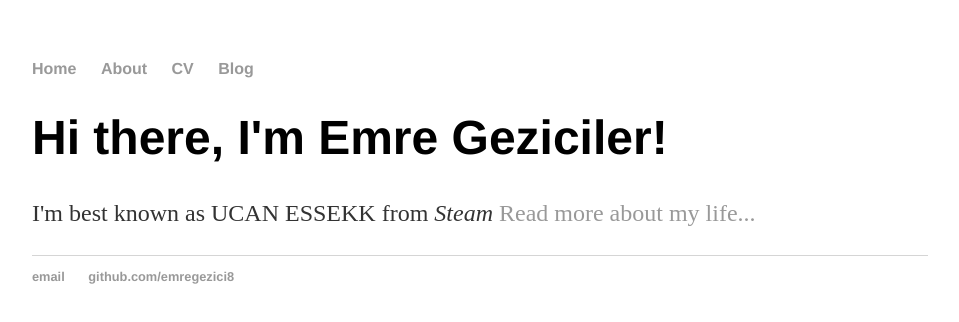
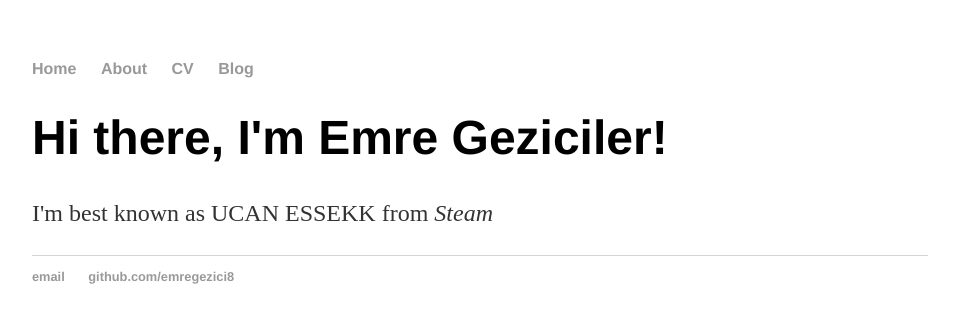
Before and after one commit to emregeziciler/firstwebsite, a plain HTML site: page index.html in a window 1280 px wide. Shown: the whole page, without its empty margins (160-1119 px from the left). Drawn offline with Linux system fonts and the light colour scheme.

Commit message:
Update index.html

```diff
--- a/index.html
+++ b/index.html
@@ -17,7 +17,7 @@
 		<div class="container">
     		<div class="blurb">
         		<h1>Hi there, I'm Emre Geziciler!</h1>
-				<p>I'm best known as UCAN ESSEKK from <em>Steam</em> <a href="/about">Read more about my life...</a></p>
+				<p>I'm best known as UCAN ESSEKK from <em>Steam</em> <a href="/about">
     		</div><!-- /.blurb -->
 		</div><!-- /.container -->
 		<footer>
```
